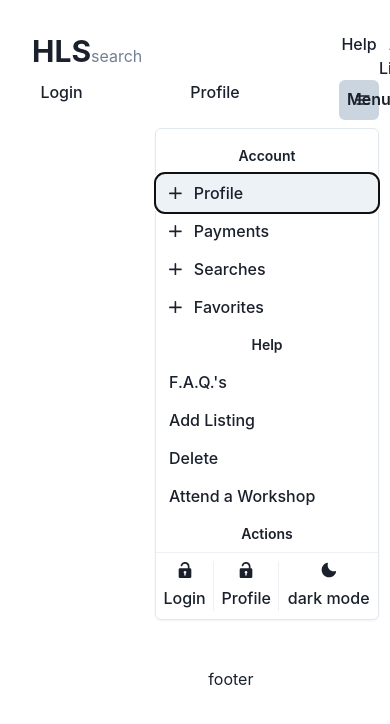
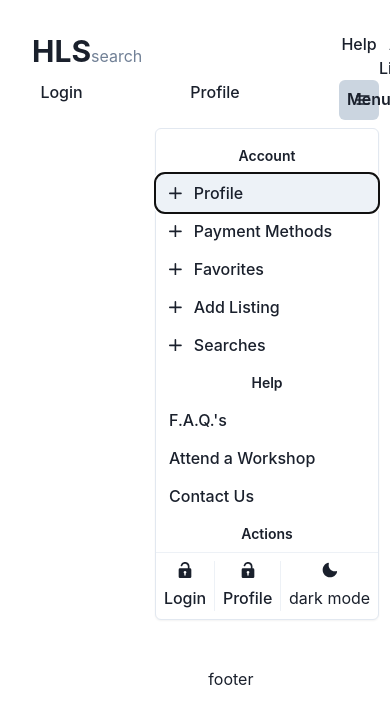
Before and after one commit to BorDevTech/HLS, a React (Vite) app: page /HLS/register in a window 390 px wide. Both pictures are taken after a click on the button "Menu". Shown: the top 724 px of the page. Built offline with nearby package versions, Linux system fonts and the light colour scheme.

Commit message:
refreshed mobile menu options

```diff
--- a/src/components/Navbar/Menu.tsx
+++ b/src/components/Navbar/Menu.tsx
@@ -13,22 +13,30 @@ const Menu = () => {
         </CUR.MenuButton>
         <CUR.MenuList>
           <CUR.MenuGroup title="Account">
-            <CUR.MenuItem icon={<CUI.AddIcon />}>Profile</CUR.MenuItem>
-            <CUR.MenuItem icon={<CUI.AddIcon />}>Payments</CUR.MenuItem>
+            {
+              <>
+                <CUR.MenuItem icon={<CUI.AddIcon />}>
+                  <Link to="/profile">Profile</Link>
+                </CUR.MenuItem>
+                <CUR.MenuItem icon={<CUI.AddIcon />}>
+                  Payment Methods
+                </CUR.MenuItem>
+                <CUR.MenuItem icon={<CUI.AddIcon />}>Favorites</CUR.MenuItem>
+                <CUR.MenuItem icon={<CUI.AddIcon />}>
+                  <Link to="/guides/faq/addListing">Add Listing</Link>
+                </CUR.MenuItem>
+              </>
+            }
+
             <CUR.MenuItem icon={<CUI.AddIcon />}>Searches</CUR.MenuItem>
-            <CUR.MenuItem icon={<CUI.AddIcon />}>Favorites</CUR.MenuItem>
           </CUR.MenuGroup>
           <CUR.MenuGroup title="Help">
             <CUR.MenuItem>
               <Link to="/guides/faq">F.A.Q.'s</Link>
             </CUR.MenuItem>
+            <CUR.MenuItem>Attend a Workshop</CUR.MenuItem>
+            <CUR.MenuItem>Contact Us</CUR.MenuItem>
           </CUR.MenuGroup>
-
-          <CUR.MenuItem>
-            <Link to="/guides/faq/addListing">Add Listing</Link>
-          </CUR.MenuItem>
-          <CUR.MenuItem>Delete</CUR.MenuItem>
-          <CUR.MenuItem>Attend a Workshop</CUR.MenuItem>
 
           <CUR.MenuGroup title="Actions">
             <CUR.MenuDivider />
@@ -59,19 +67,25 @@ const Menu = () => {
                 </Link>
               </CUR.Box>
               {colorMode === "light" ? (
-                <button type="button" onClick={toggleColorMode}>
+                <CUR.Box
+                  aria-label="dark mode toggle"
+                  onClick={toggleColorMode}
+                >
                   <CUR.VStack>
                     <CUI.MoonIcon />
                     <CUR.Text>dark mode</CUR.Text>
                   </CUR.VStack>
-                </button>
+                </CUR.Box>
               ) : (
-                <button type="button" onClick={toggleColorMode}>
+                <CUR.Box
+                  aria-label="light mode toggle"
+                  onClick={toggleColorMode}
+                >
                   <CUR.VStack>
                     <CUI.SunIcon />
                     <CUR.Text>light mode</CUR.Text>
                   </CUR.VStack>
-                </button>
+                </CUR.Box>
               )}
             </CUR.HStack>
           </CUR.MenuGroup>
```
